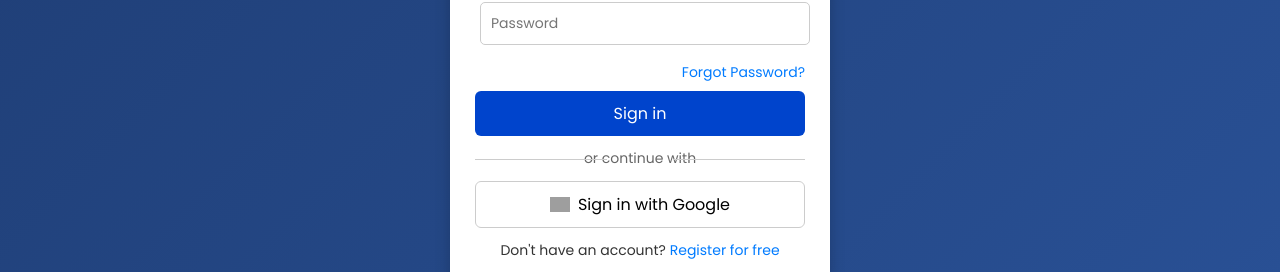
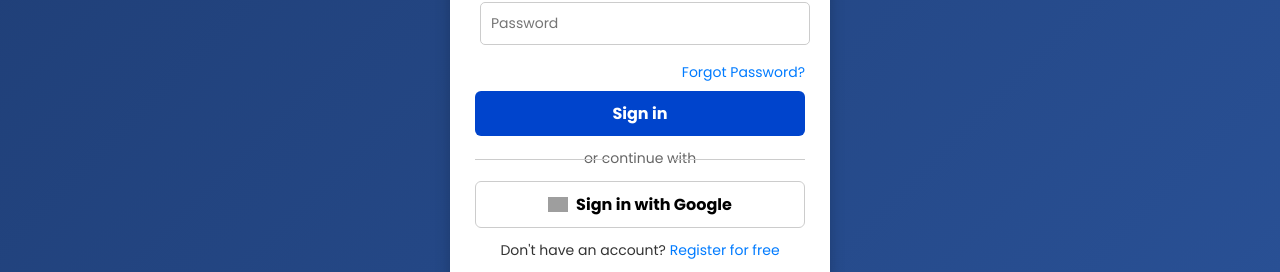
Before and after one commit to GDG-PIRATES/GDG_Pirates, a React (Create React App) app in the folder react_frontend/: page / in a window 1280 px wide. Shown: the part 429-701 px from the top of the page. Built offline with nearby package versions, Linux system fonts and the light colour scheme; grey boxes are pictures that could not be loaded.

Commit message:
Added files

```diff
--- a/react_frontend/src/predictForm.css
+++ b/react_frontend/src/predictForm.css
@@ -47,6 +47,8 @@ body {
     color: white;
     border: none;
     padding: 10px;
+    font-weight:bolder;
+    font-family:Poppins;
     border-radius: 4px;
     font-size: 16px;
     cursor: pointer;
```
